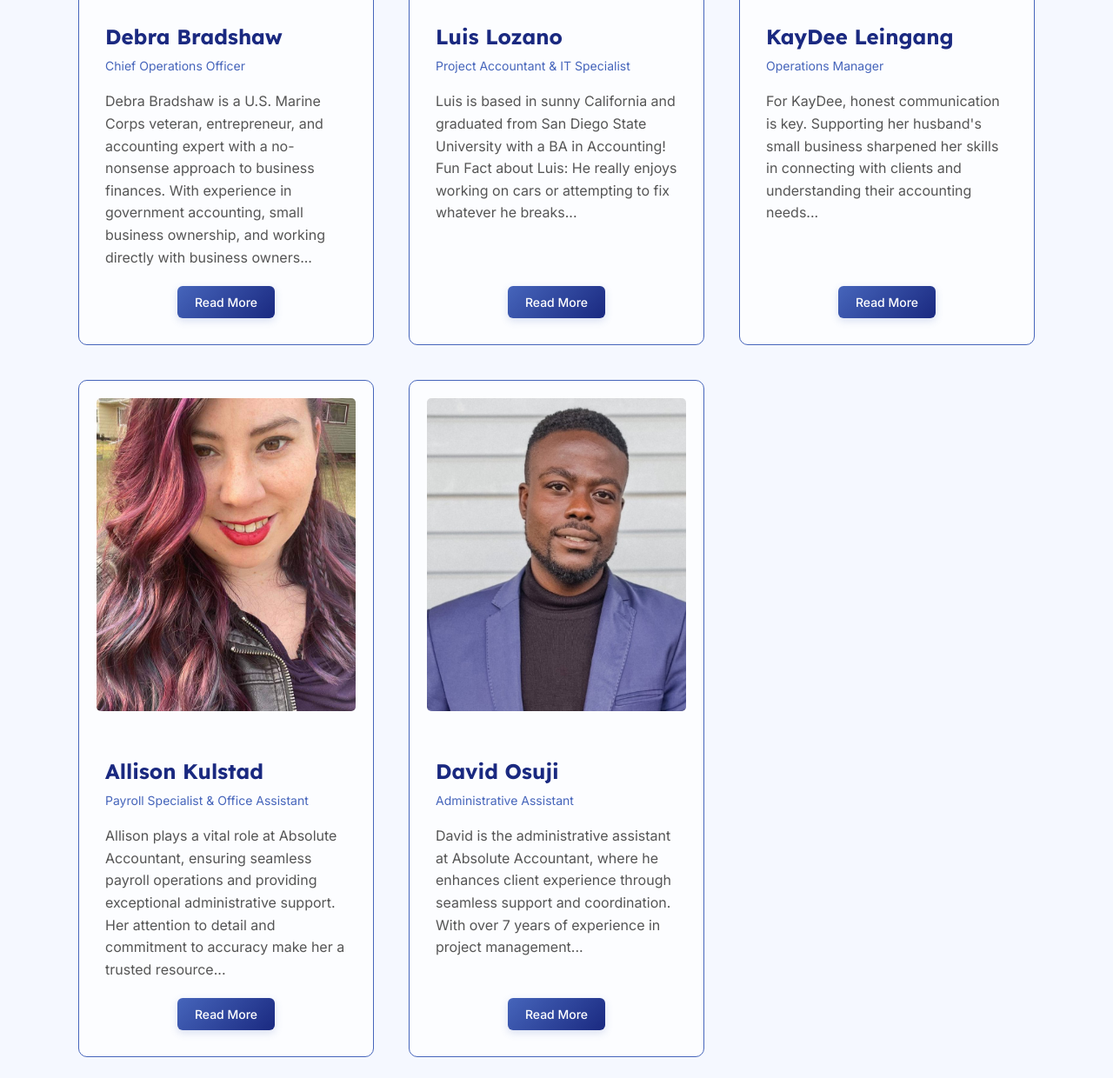
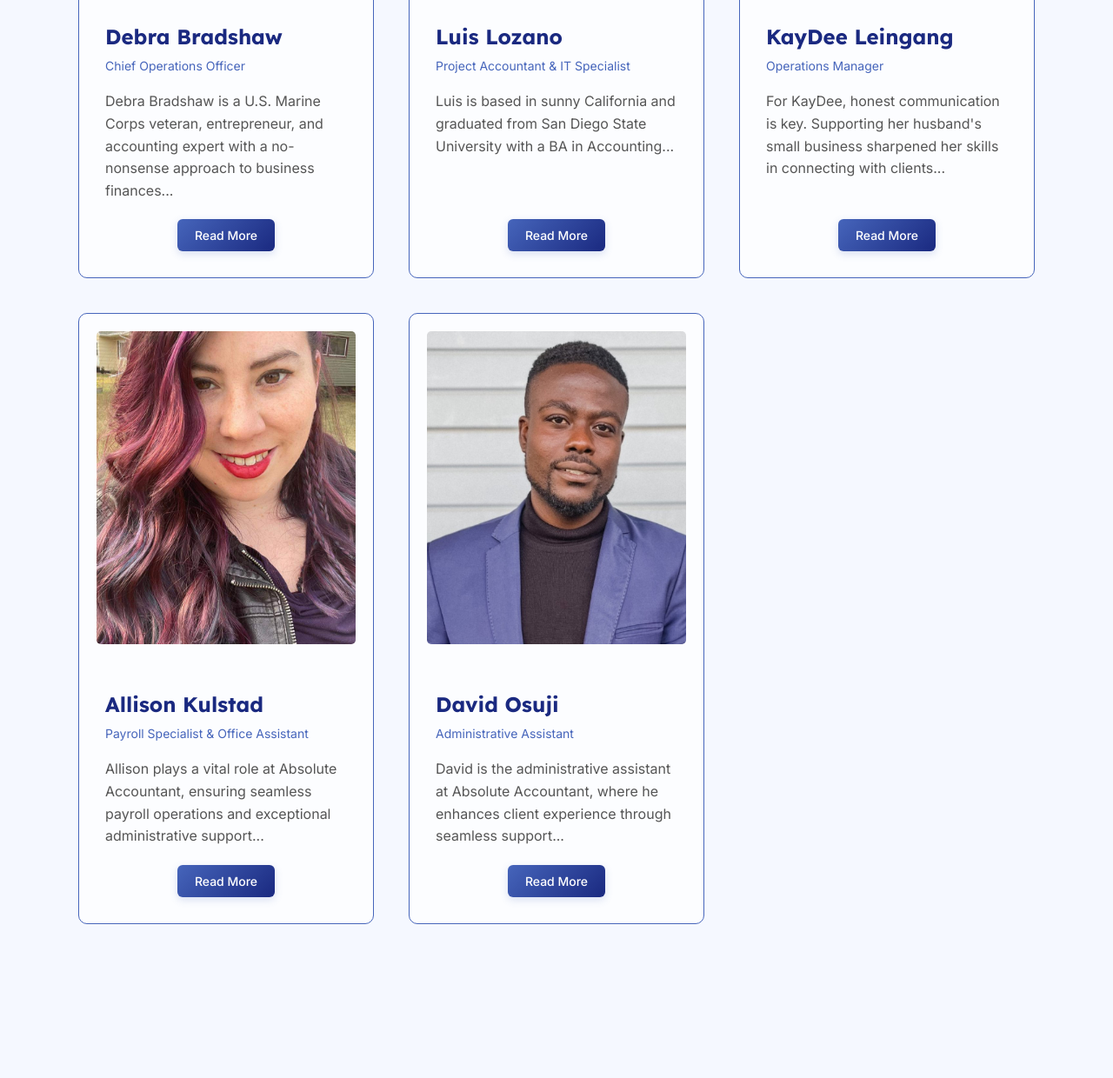
Before and after one commit to sefann/aa-web-upgrade, a plain HTML site: page about.html in a window 1280 px wide. Shown: the part 2370-3610 px from the top of the page at 87% size. Drawn offline with Linux system fonts and the light colour scheme; grey boxes are pictures that could not be loaded.

Commit message:
Shorten team member preview text to 2-3 lines on about page

```diff
--- a/about.html
+++ b/about.html
@@ -64,7 +64,7 @@
                         <h3>Debra Bradshaw</h3>
                         <span class="role">Chief Operations Officer</span>
                         <p class="member-bio">
-                            <span class="bio-preview">Debra Bradshaw is a U.S. Marine Corps veteran, entrepreneur, and accounting expert with a no-nonsense approach to business finances. With experience in government accounting, small business ownership, and working directly with business owners...</span>
+                            <span class="bio-preview">Debra Bradshaw is a U.S. Marine Corps veteran, entrepreneur, and accounting expert with a no-nonsense approach to business finances...</span>
                             <span class="bio-full" style="display: none;">Debra Bradshaw is a U.S. Marine Corps veteran, entrepreneur, and accounting expert with a no-nonsense approach to business finances. With experience in government accounting, small business ownership, and working directly with business owners, she knows that financial success comes from precision, smart decisions, and strategic growth. As the founder of Bullet Proof Books, Debra has seen the costly mistakes businesses make—especially when unprepared for audits or financial challenges. Now, at Absolute Accountant, she helps entrepreneurs take control of their finances, avoid pitfalls, and build lasting success with confidence.</span>
                         </p>
                         <button class="read-more-btn" onclick="toggleBio(this)">Read More</button>
@@ -79,7 +79,7 @@
                         <h3>Luis Lozano</h3>
                         <span class="role">Project Accountant & IT Specialist</span>
                         <p class="member-bio">
-                            <span class="bio-preview">Luis is based in sunny California and graduated from San Diego State University with a BA in Accounting! Fun Fact about Luis: He really enjoys working on cars or attempting to fix whatever he breaks...</span>
+                            <span class="bio-preview">Luis is based in sunny California and graduated from San Diego State University with a BA in Accounting...</span>
                             <span class="bio-full" style="display: none;">Luis is based in sunny California and graduated from San Diego State University with a BA in Accounting! Fun Fact about Luis: He really enjoys working on cars or attempting to fix whatever he breaks. He also likes to go on nice long hikes on steep mountains to get the heart pumping!</span>
                         </p>
                         <button class="read-more-btn" onclick="toggleBio(this)">Read More</button>
@@ -94,7 +94,7 @@
                         <h3>KayDee Leingang</h3>
                         <span class="role">Operations Manager</span>
                         <p class="member-bio">
-                            <span class="bio-preview">For KayDee, honest communication is key. Supporting her husband's small business sharpened her skills in connecting with clients and understanding their accounting needs...</span>
+                            <span class="bio-preview">For KayDee, honest communication is key. Supporting her husband's small business sharpened her skills in connecting with clients...</span>
                             <span class="bio-full" style="display: none;">For KayDee, honest communication is key. Supporting her husband's small business sharpened her skills in connecting with clients and understanding their accounting needs. With professionalism and accurate financial records, she helps clients achieve their goals, leaving them with peace of mind.</span>
                         </p>
                         <button class="read-more-btn" onclick="toggleBio(this)">Read More</button>
@@ -109,7 +109,7 @@
                         <h3>Allison Kulstad</h3>
                         <span class="role">Payroll Specialist & Office Assistant</span>
                         <p class="member-bio">
-                            <span class="bio-preview">Allison plays a vital role at Absolute Accountant, ensuring seamless payroll operations and providing exceptional administrative support. Her attention to detail and commitment to accuracy make her a trusted resource...</span>
+                            <span class="bio-preview">Allison plays a vital role at Absolute Accountant, ensuring seamless payroll operations and exceptional administrative support...</span>
                             <span class="bio-full" style="display: none;">Allison plays a vital role at Absolute Accountant, ensuring seamless payroll operations and providing exceptional administrative support. Her attention to detail and commitment to accuracy make her a trusted resource for both clients and colleagues. Outside of work, Allison is a proud wife and mother who brings her dedication and organizational skills into every aspect of her life.</span>
                         </p>
                         <button class="read-more-btn" onclick="toggleBio(this)">Read More</button>
@@ -123,10 +123,10 @@
                 <div class="member-info">
                     <h3>David Osuji</h3>
                     <span class="role">Administrative Assistant</span>
-                    <p class="member-bio">
-                        <span class="bio-preview">David is the administrative assistant at Absolute Accountant, where he enhances client experience through seamless support and coordination. With over 7 years of experience in project management...</span>
-                        <span class="bio-full" style="display: none;">David is the administrative assistant at Absolute Accountant, where he enhances client experience through seamless support and coordination. With over 7 years of experience in project management and real estate—and a passion for travel—David brings a unique blend of precision and efficiency to help clients reach their financial goals.</span>
-                    </p>
+                        <p class="member-bio">
+                            <span class="bio-preview">David is the administrative assistant at Absolute Accountant, where he enhances client experience through seamless support...</span>
+                            <span class="bio-full" style="display: none;">David is the administrative assistant at Absolute Accountant, where he enhances client experience through seamless support and coordination. With over 7 years of experience in project management and real estate—and a passion for travel—David brings a unique blend of precision and efficiency to help clients reach their financial goals.</span>
+                        </p>
                     <button class="read-more-btn" onclick="toggleBio(this)">Read More</button>
                 </div>
             </div>
```
